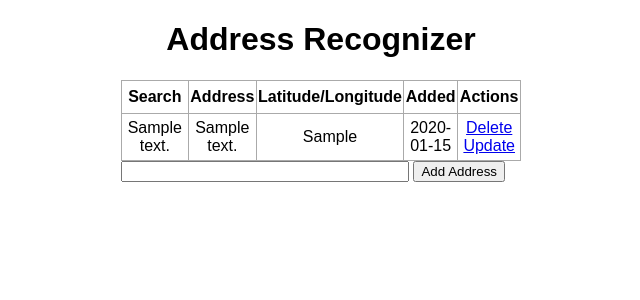
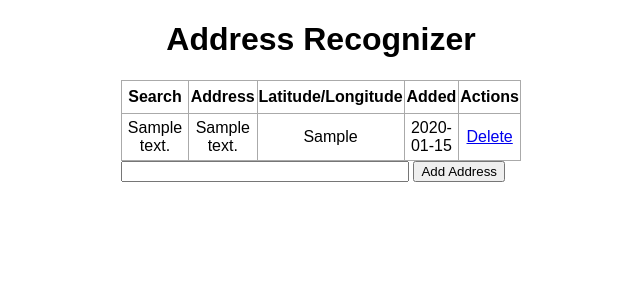
Before and after one commit to abadari3/HiddenHelpers, a Flask app: template templates/index.html in a window 1280 px wide. Shown: the top 300 px of the page, without its empty margins (319-959 px from the left). Run offline with Flask 2, Linux system fonts and the light colour scheme; data comes from the database, SQL or seed files in the repository; the template is opened without the code that fills it: values that come from a table or form of the project are taken from there, most other values are stand-ins (such as "Sample title", 1, 10 or a date in 2020); parts of the project's set-up code (start-up, migrations or seed data) failed here and were passed over.

Commit message:
requirements fix

```diff
--- a/requirements.txt
+++ b/requirements.txt
@@ -7,4 +7,4 @@ Jinja2==2.10.1
 MarkupSafe==1.1.1
 SQLAlchemy==1.3.3
 Werkzeug==0.15.4
-requests==2.11.1
+requests==2.20.0
--- a/templates/index.html
+++ b/templates/index.html
@@ -25,8 +25,8 @@
                 <td>{{task.date_created.date()}}</td>
                 <td>
                     <a href="/delete/{{task.id}}">Delete</a>
-                    <br>
-                    <a href="/update/{{task.id}}">Update</a>
+                    <!-- <br> -->
+                    <!-- <a href="/update/{{task.id}}">Update</a> -->
                 </td>
             </tr>
         {% endfor %}
```
